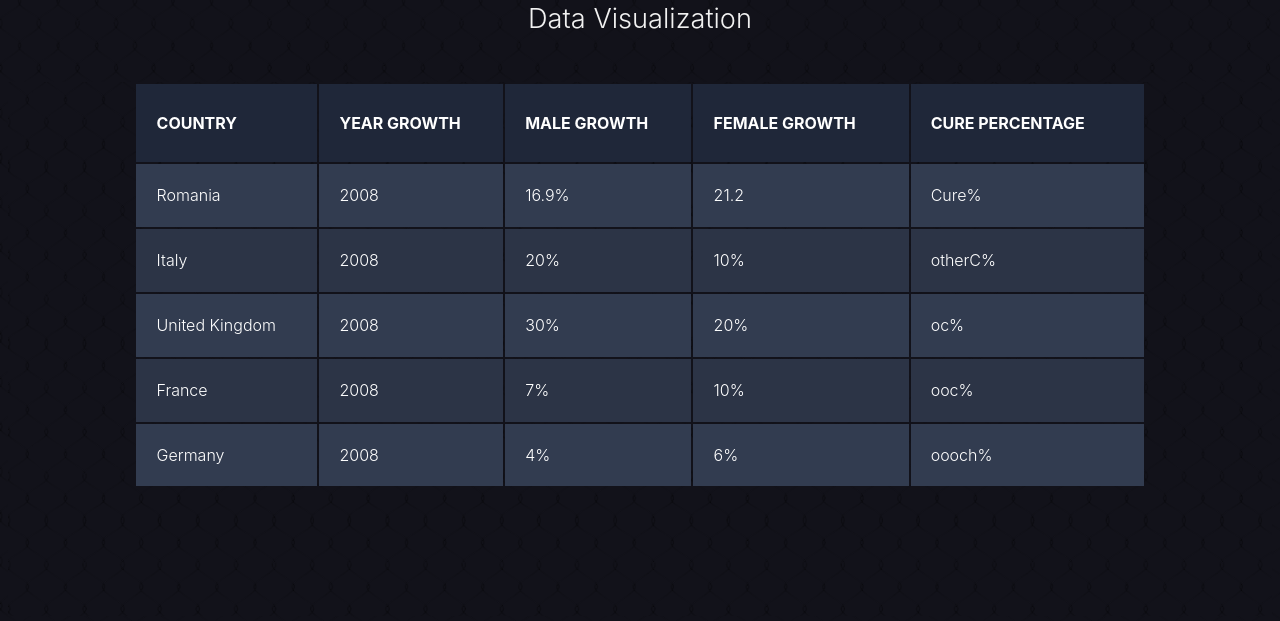
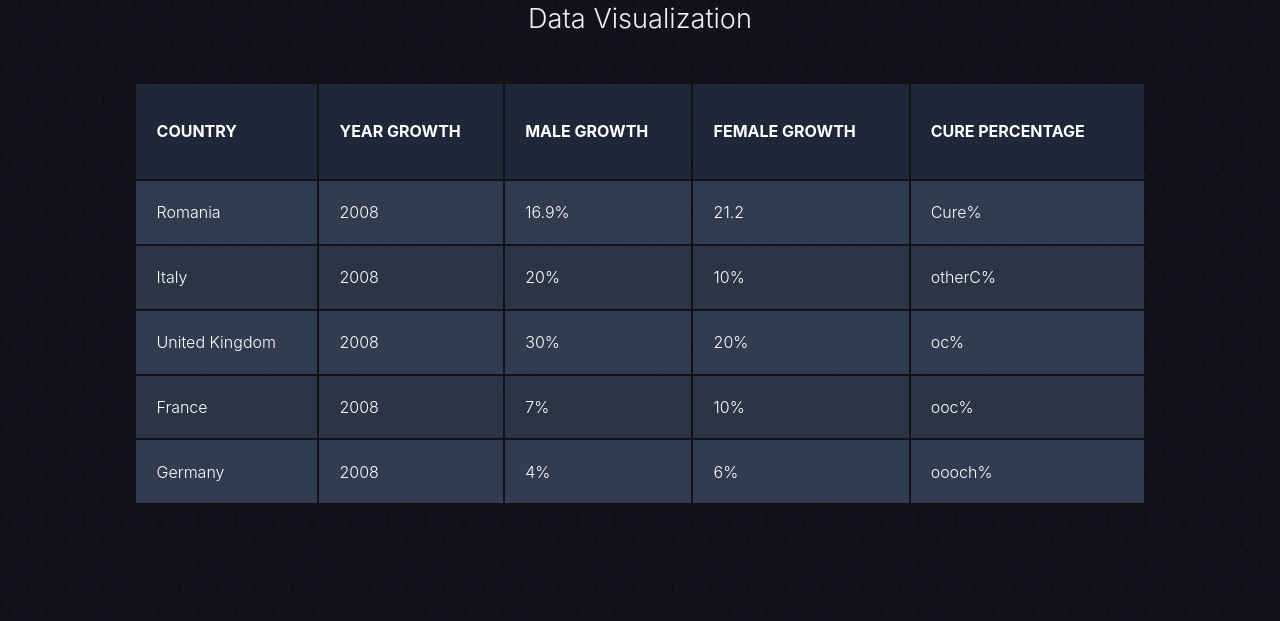
Before and after one commit to Theo3699/Obis, a plain HTML site: page Obis Remastered/FrontEnd/html/tabel.html in a window 1280 px wide. Shown: the part 107-728 px from the top of the page. Drawn offline with Linux system fonts and the light colour scheme; files whose address does not match are found by name.

Commit message:
Emilian
Corectare dupa validator

```diff
--- a/Obis Remastered/FrontEnd/html/tabel.html
+++ b/Obis Remastered/FrontEnd/html/tabel.html
@@ -1,15 +1,12 @@
 <!DOCTYPE html>
-<html lang='en-GB'>
-
-<html>
-
+<html lang="en">
 <head>
     <title>Table Statistics</title>
     <link rel="stylesheet" type="text/css" href="../css/tabel.css">
     <meta charset="UTF-8">
     <meta name="viewport" content="width=device-width, initial-scale=1">
 </head>
-<body style="background-image: 'backround.jpg'">
+<body>
 	<h1>Obesity Statistics</h1>
     <h2>Data Visualization</h2>
     <div class="tot">
@@ -17,23 +14,22 @@
             <thead>
                 <tr>
                     <th>
-                        <h1>COUNTRY</h1>
+                        <p>COUNTRY</p>
                     </th>
                     <th>
-                        <h1>YEAR GROWTH</h1>
+                        <p>YEAR GROWTH</p>
                     </th>
                     <th>
-                        <h1>MALE GROWTH</h1>
+                        <p>MALE GROWTH</p>
                     </th>
                     <th>
-                        <h1>FEMALE GROWTH</h1>
+                        <p>FEMALE GROWTH</p>
                     </th>
                     <th>
-                        <h1>CURE PERCENTAGE</h1>
+                        <p>CURE PERCENTAGE</p>
                     </th>
                 </tr>
             </thead>
-            <tbody>
             	<tbody>
             		<tr>
             			<td>Romania</td>
@@ -71,7 +67,6 @@
                     <td>oooch%</td>
                 </tr>
             	</tbody>
-            </tbody>
         </table>
     </div>
 </body>
```
Also changed, not shown: Obis Remastered/FrontEnd/html/index.html (+2 -3 lines), Obis Remastered/FrontEnd/css/background.png (added).
